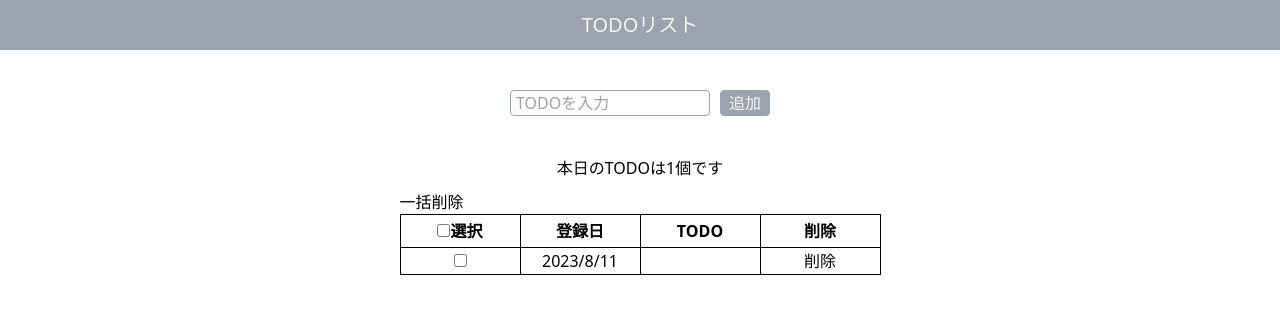
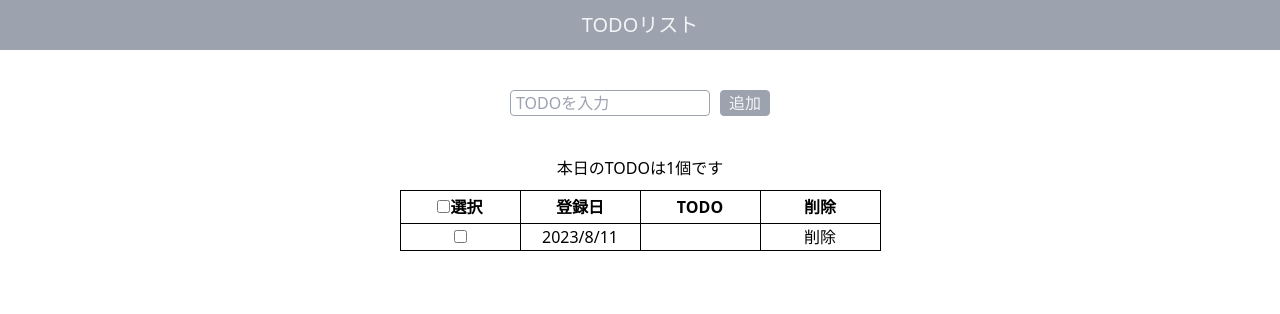
Before and after one commit to Masaki-KIhara/todo-list, a React (Create React App) app: page / in a window 1280 px wide. Both pictures are taken after a click on the button "追加". Shown: the top 314 px of the page. Built offline with nearby package versions, Linux system fonts and the light colour scheme.

Commit message:
一括削除機能修正

```diff
--- a/src/App.tsx
+++ b/src/App.tsx
@@ -21,6 +21,7 @@ function App() {
   });
   const [tableBodyList, setTableBodyList] = useState<TableBodyType[]>([]);
   const [checkedList, setCheckedList] = useState<Array<number>>([]);
+  const [checkAllState, setCheckedAllState] = useState<boolean>(false);
   const onChangeInput = (e: ChangeEvent<HTMLInputElement>) => {
     setInputValue(e.target.value);
   };
@@ -36,11 +37,9 @@ function App() {
 
   const deleteAllTable = () => {
     if (window.confirm("選択されているTODOを削除しますか？")) {
-      checkedList.reverse().forEach((item) => {
-        tableBodyList.splice(item, 1);
-        setCheckedList([]);
-        setTableBodyList((prev) => [...prev]);
-      });
+      setTableBodyList(tableBodyList.filter((item) => item.checked === false));
+      setCheckedList([]);
+      setCheckedAllState(false);
     }
   };
 
@@ -49,6 +48,7 @@ function App() {
     const upDateList = [...tableBodyList];
     upDateList[key].checked = val.target.checked;
     setTableBodyList(upDateList);
+    setCheckedAllState(false);
     if (val.target.checked === true) {
       checkedList.push(key);
       setCheckedList(checkedList);
@@ -63,6 +63,7 @@ function App() {
   };
 
   const checkAll = (val: ChangeEvent<HTMLInputElement>) => {
+    setCheckedAllState(val.target.checked);
     setTableBodyList(
       tableBodyList.map((item) => ({
         ...item,
@@ -121,12 +122,18 @@ function App() {
           <p>登録されているTODOはありません。</p>
         ) : (
           <div>
-            <button onClick={deleteAllTable}>一括削除</button>
+            {checkedList.length !== 0 && (
+              <button onClick={deleteAllTable}>一括削除</button>
+            )}
             <table>
               <thead>
                 <tr>
                   <th className="text-center max-w-[440px] min-w-[120px] border-[1px] border-gray-200">
-                    <input type="checkbox" onChange={checkAll} />
+                    <input
+                      type="checkbox"
+                      onChange={checkAll}
+                      checked={checkAllState}
+                    />
                     選択
                   </th>
                   {tableHeaderList.map((item, key) => {
```
